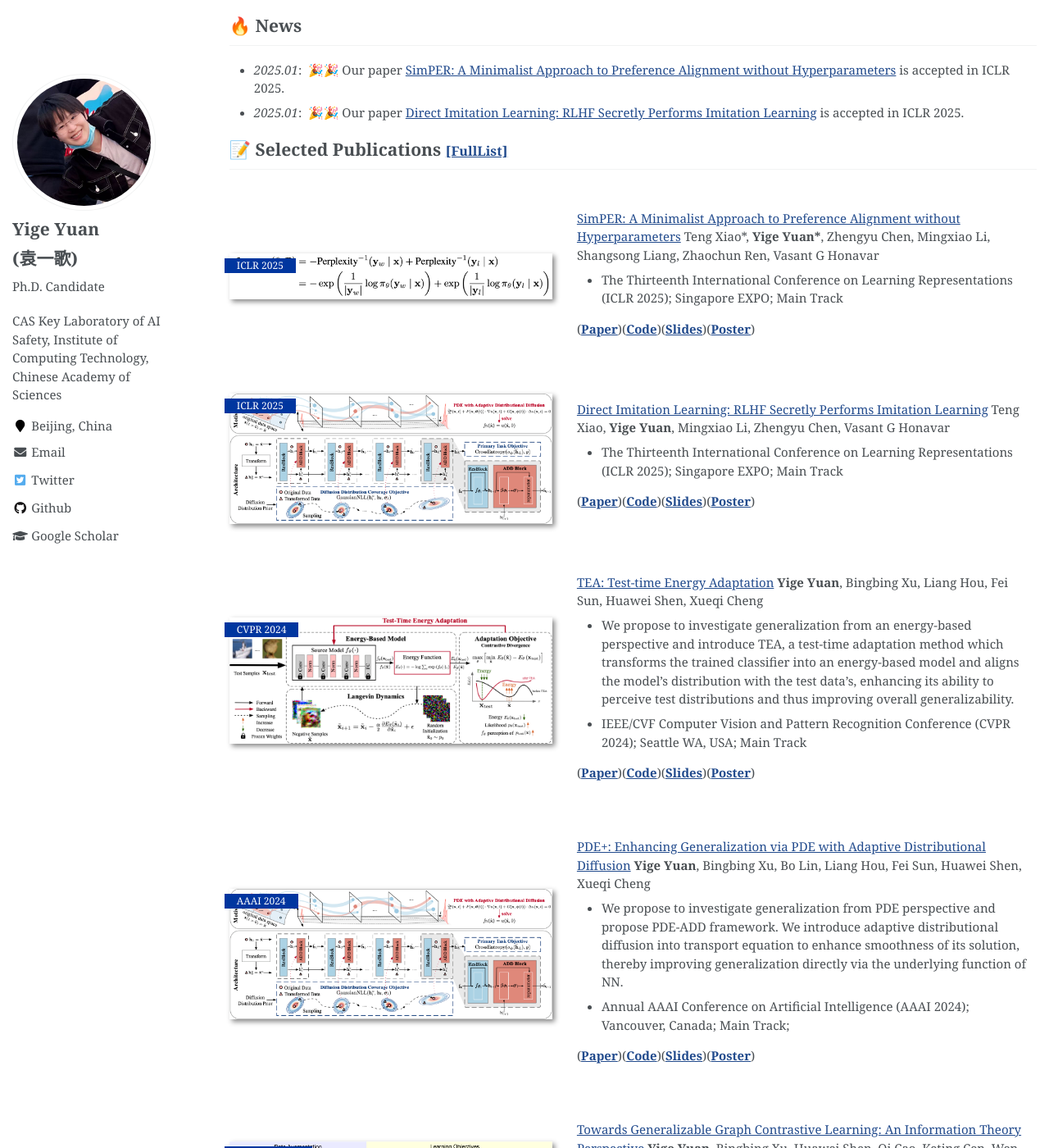
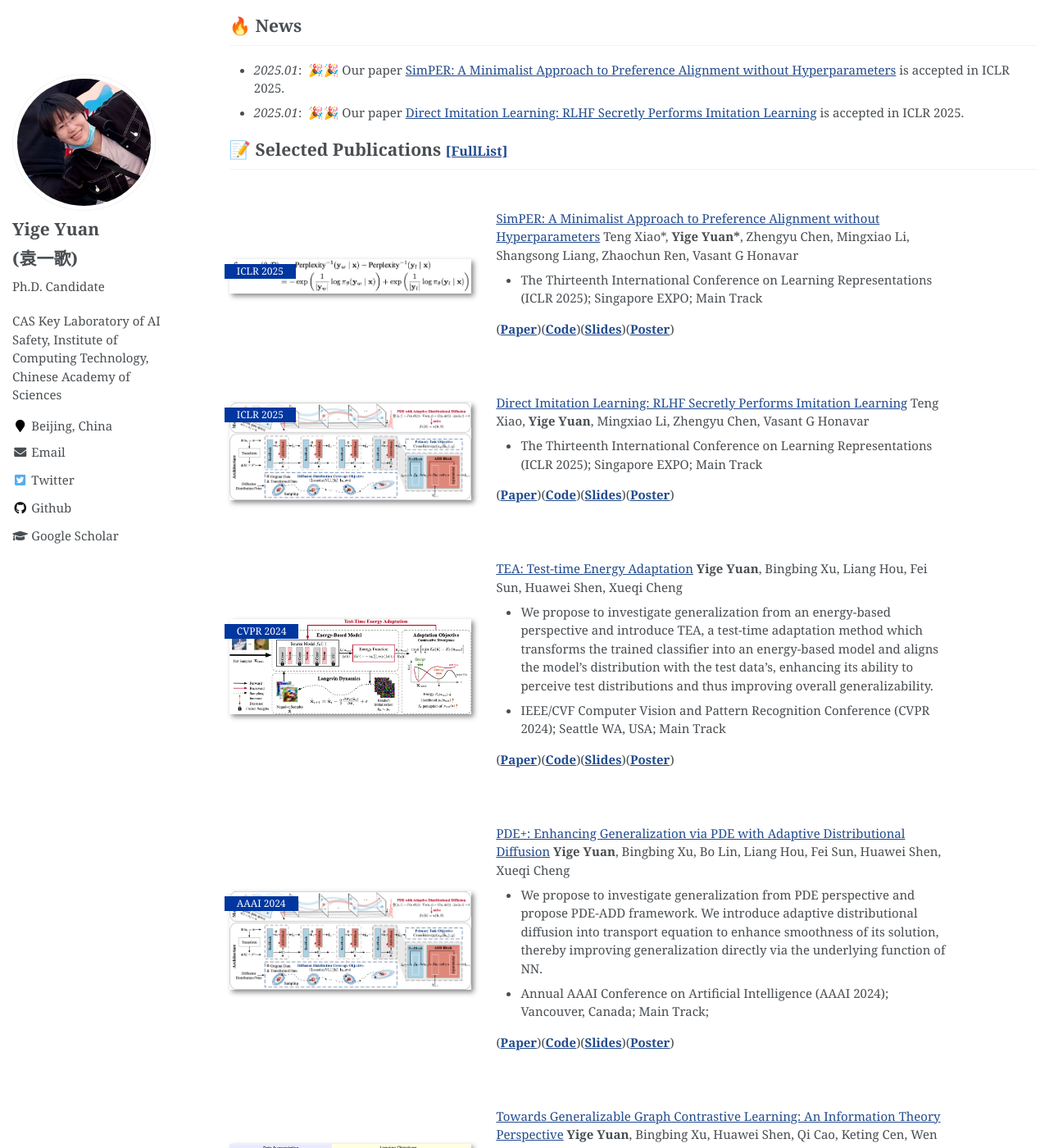
Before and after one commit to yuanyige/yuanyige.github.io, a Jekyll site: the page built from _pages/about.md, in a window 1280 px wide and 1400 px high, scrolled down 320 px. Shown: the whole window at 82% size. Built offline with Jekyll 4.4.1, drawn with Linux system fonts in a browser that asks for light colours.

Commit message:
Update main.scss

```diff
--- a/assets/css/main.scss
+++ b/assets/css/main.scss
@@ -50,6 +50,7 @@
     color: #828282;
     font-size: 3rem !important;
     text-align: right;
+    margin-bottom:-3rem;
 }
 .paper-box {
     display: flex;
@@ -82,7 +83,7 @@
         .paper-box-image{
             justify-content: left;
             min-width: 200px;
-            max-width: 40%;
+            max-width: 30%;
             order: 1;
         }
 
```
